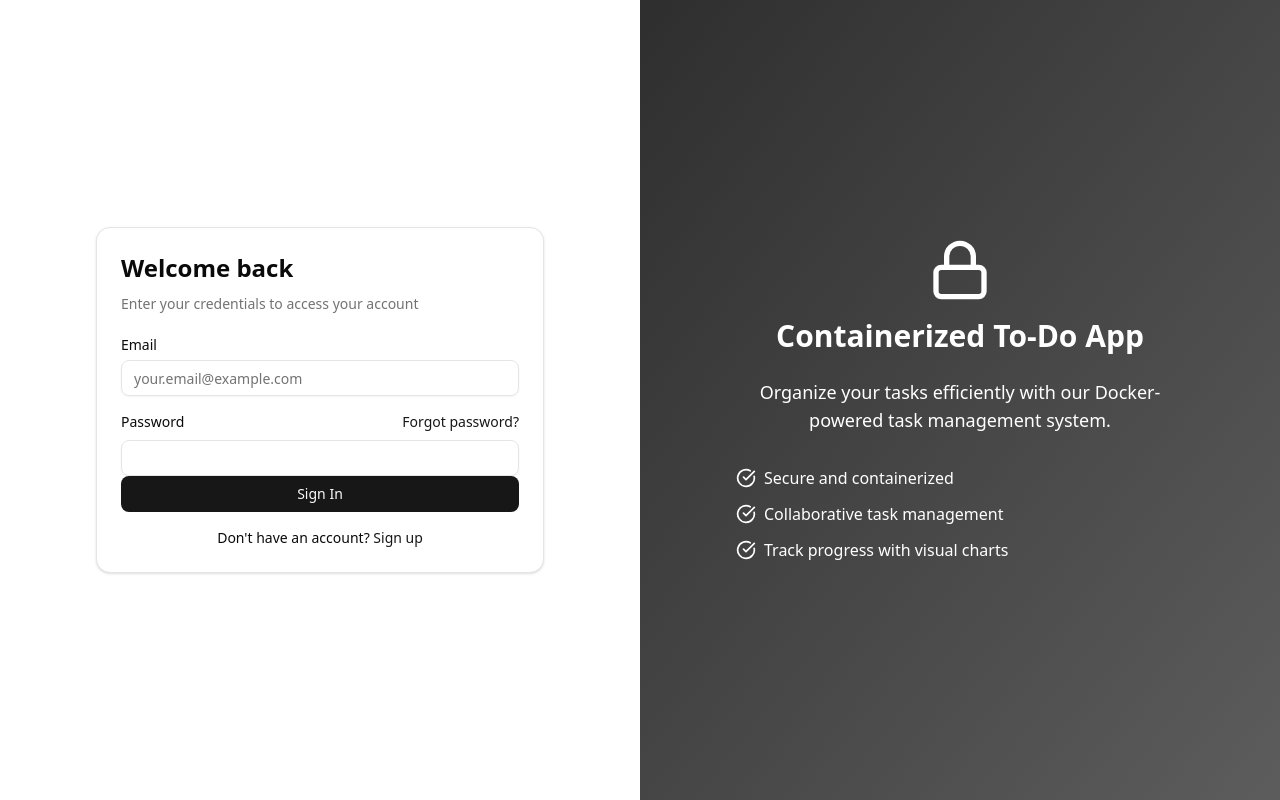
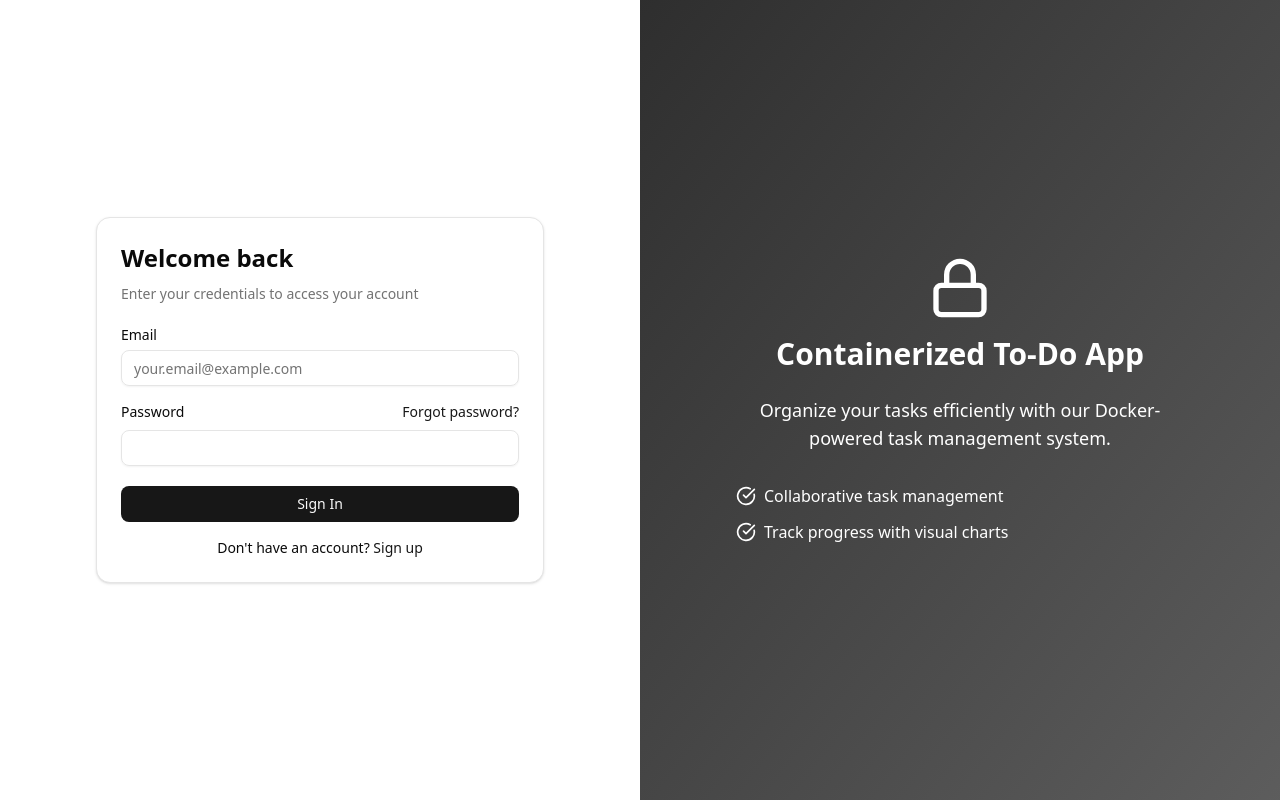
Before and after one commit to renorris/cs496-todo-app, a Next.js app in the folder frontend/: page / in a window 1280 px wide. Built offline with nearby package versions, Linux system fonts and the light colour scheme.

Commit message:
remove BS from login page

```diff
--- a/frontend/components/login-page.tsx
+++ b/frontend/components/login-page.tsx
@@ -75,7 +75,7 @@ export default function LoginPage() {
                   required
                 />
               </div>
-              <div className="space-y-2">
+              <div className="space-y-2 mb-5">
                 <div className="flex items-center justify-between">
                   <Label htmlFor="password">Password</Label>
                   <a href="#" className="text-sm text-primary hover:underline">
@@ -115,10 +115,6 @@ export default function LoginPage() {
           <div className="flex flex-col space-y-3 mt-8">
             <div className="flex items-center">
               <CheckCircle className="h-5 w-5 mr-2" />
-              <span>Secure and containerized</span>
-            </div>
-            <div className="flex items-center">
-              <CheckCircle className="h-5 w-5 mr-2" />
               <span>Collaborative task management</span>
             </div>
             <div className="flex items-center">
```
